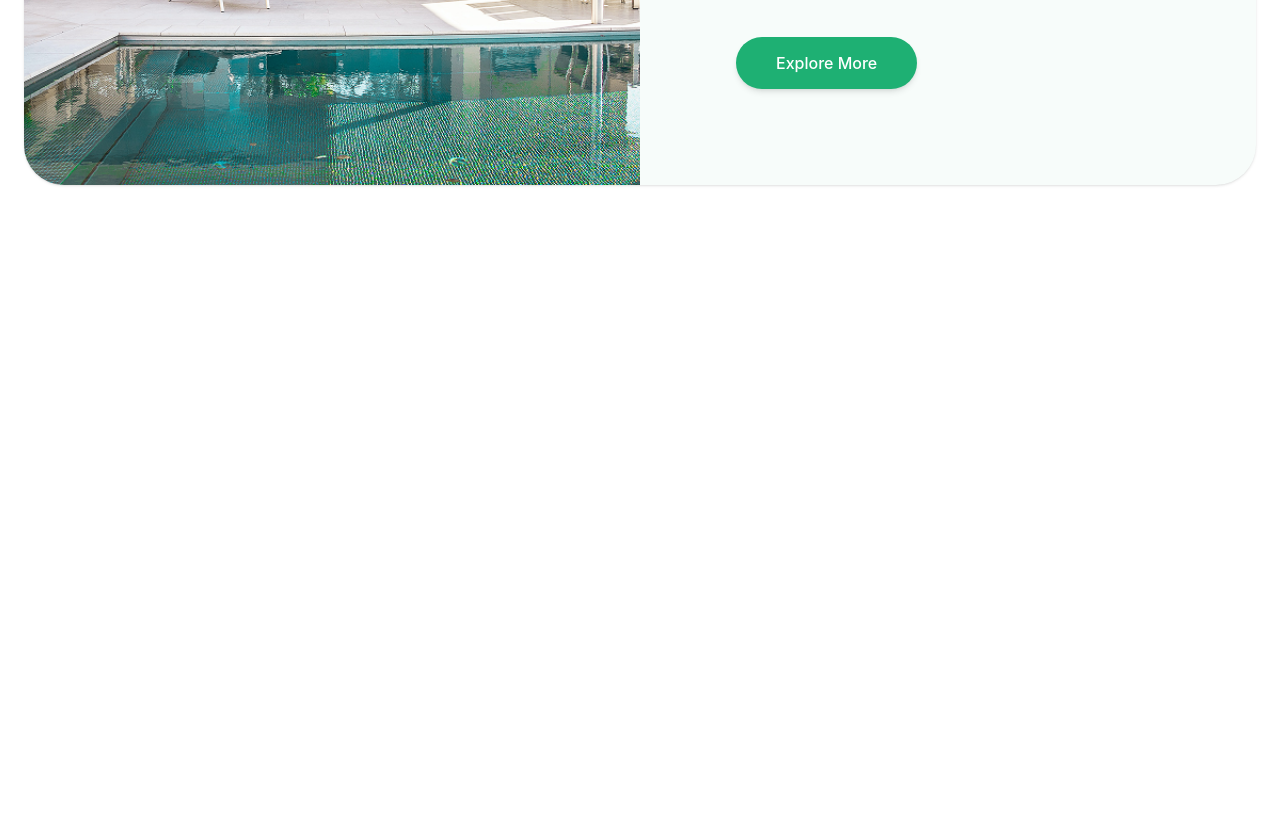
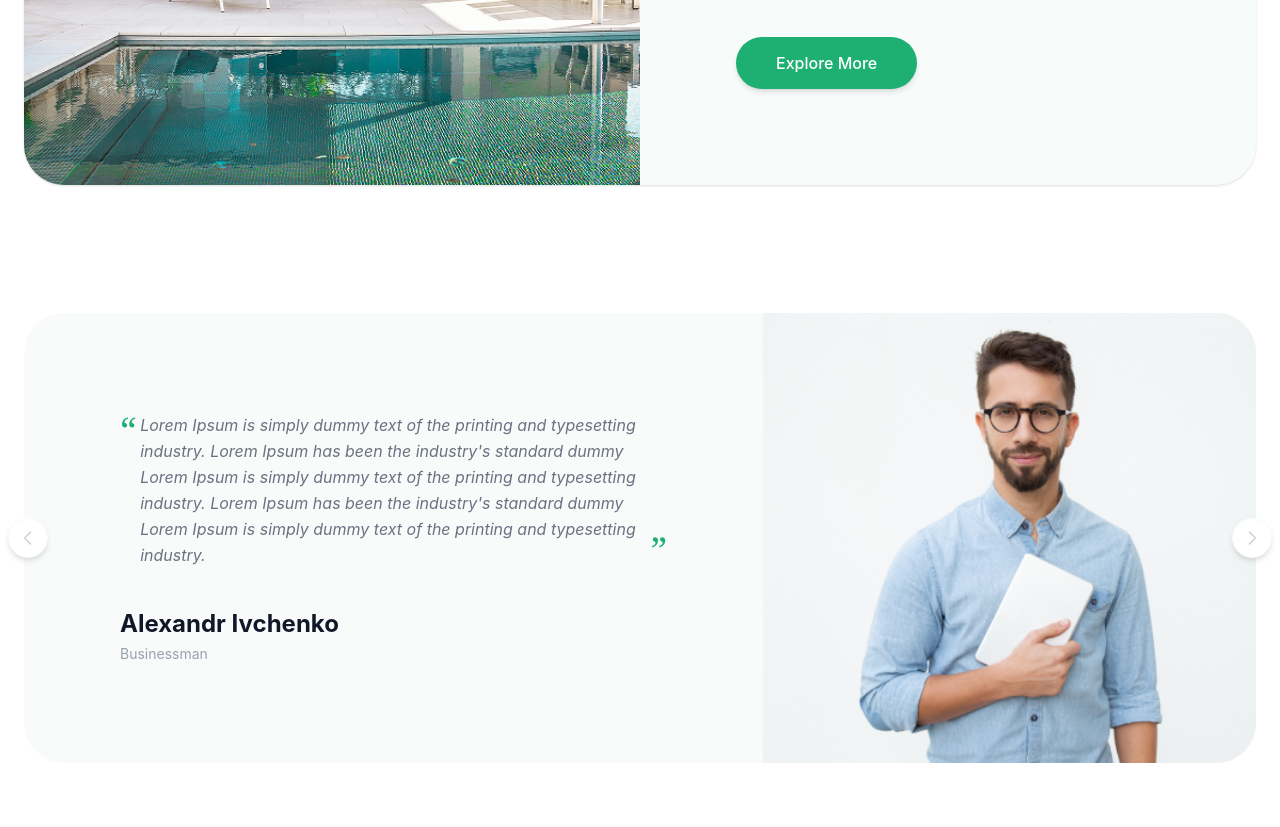
Before and after one commit to Ilyos11/Tailwind-9, a website: page index.html in a window 1280 px wide. Shown: the part 2278-3105 px from the top of the page. Before the commit the page ends 2527 px from the top, so only its background shows below. Drawn offline with nearby package versions, Linux system fonts and the light colour scheme; files that its build step writes are made by us from their sources.

Commit message:
Section 6

```diff
--- a/index.html
+++ b/index.html
@@ -298,5 +298,55 @@
 </section>
 
 
+
+<!-- Section 6 -->
+<section class="max-w-7xl mx-auto px-6 py-16 font-sans relative">
+
+  <div class="relative bg-[#F9FBFA] rounded-[40px] overflow-hidden flex flex-col md:flex-row items-center min-h-[450px]">
+
+    <div class="w-full md:w-3/5 p-10 md:p-16 lg:p-24 relative">
+
+      <div class="flex gap-1 mb-6">
+        <span class="text-[#1EB073] text-4xl leading-none font-serif">“</span>
+        <p class="text-gray-500 text-sm md:text-base leading-relaxed italic">
+          Lorem Ipsum is simply dummy text of the printing and typesetting industry. Lorem Ipsum has been the industry's standard dummy Lorem Ipsum is simply dummy text of the printing and typesetting industry. Lorem Ipsum has been the industry's standard dummy Lorem Ipsum is simply dummy text of the printing and typesetting industry.
+        </p>
+        <span class="text-[#1EB073] text-4xl leading-none font-serif self-end">”</span>
+      </div>
+
+      <div class="mt-10">
+        <h3 class="text-2xl font-bold text-gray-900">Alexandr Ivchenko</h3>
+        <p class="text-gray-400 text-sm mt-1">Businessman</p>
+      </div>
+    </div>
+
+
+<div class="w-full md:w-2/5 flex items-end justify-center bg-[#F9FBFA]">
+
+
+  <img
+        src="./images/Mask man photo.png"
+        alt="Alexandr Ivchenko"
+        class="w-full h-full md:h-[450px] object-cover object-top block"
+  >
+</div>
+
+
+  </div>
+
+  <div class="hidden md:block">
+
+    <button class="absolute left-2 top-1/2 -translate-y-1/2 w-10 h-10 bg-white shadow-md rounded-full flex items-center justify-center text-gray-300 hover:text-[#1EB073] transition-colors border border-gray-50 z-20">
+      <svg class="w-5 h-5" fill="none" stroke="currentColor" viewBox="0 0 24 24"><path stroke-linecap="round" stroke-linejoin="round" stroke-width="2" d="M15 19l-7-7 7-7"/></svg>
+    </button>
+
+    <button class="absolute right-2 top-1/2 -translate-y-1/2 w-10 h-10 bg-white shadow-md rounded-full flex items-center justify-center text-gray-300 hover:text-[#1EB073] transition-colors border border-gray-50 z-20">
+      <svg class="w-5 h-5" fill="none" stroke="currentColor" viewBox="0 0 24 24"><path stroke-linecap="round" stroke-linejoin="round" stroke-width="2" d="M9 5l7 7-7 7"/></svg>
+    </button>
+  </div>
+
+</section>
+
+
 </body>
 </html>
```
Also changed, not shown: images/Mask Group.png (added), images/Mask man photo.png (added).
